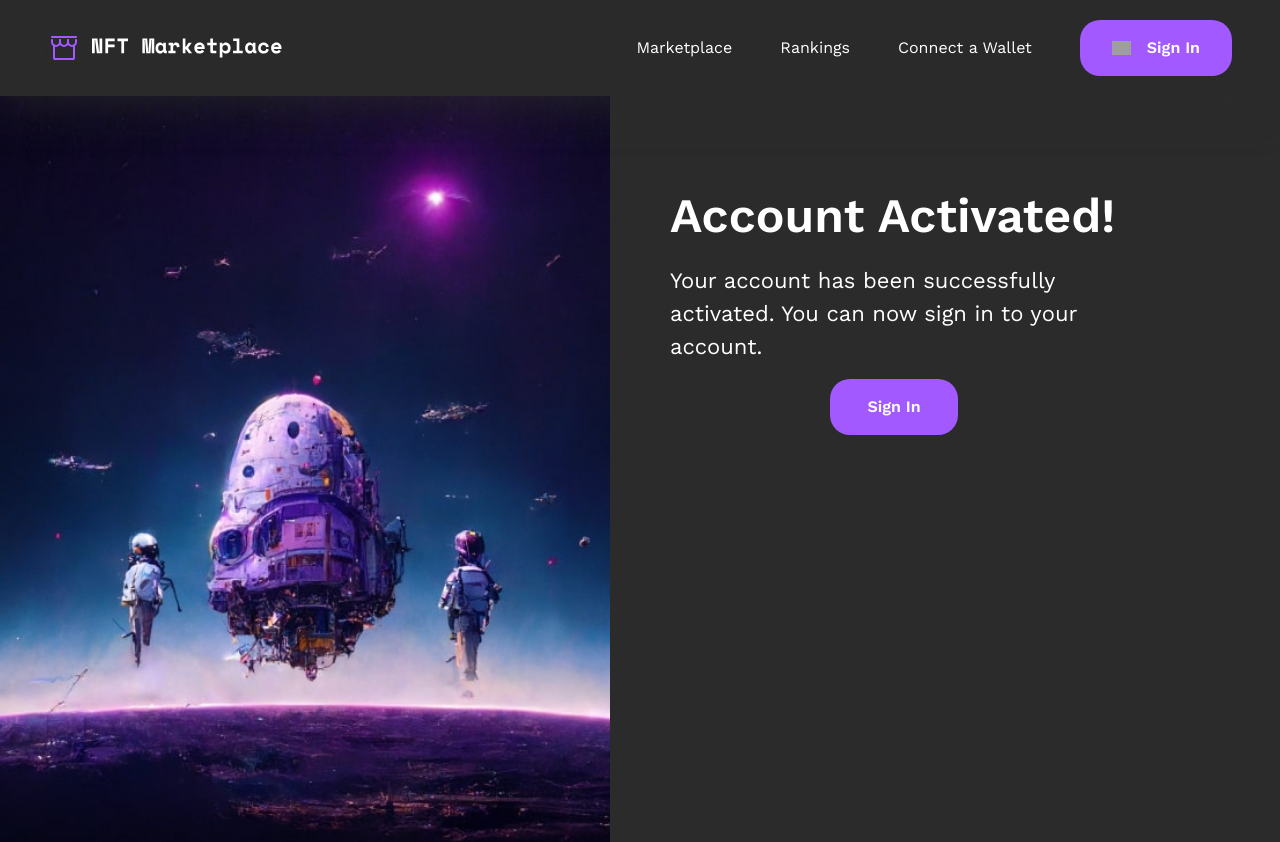
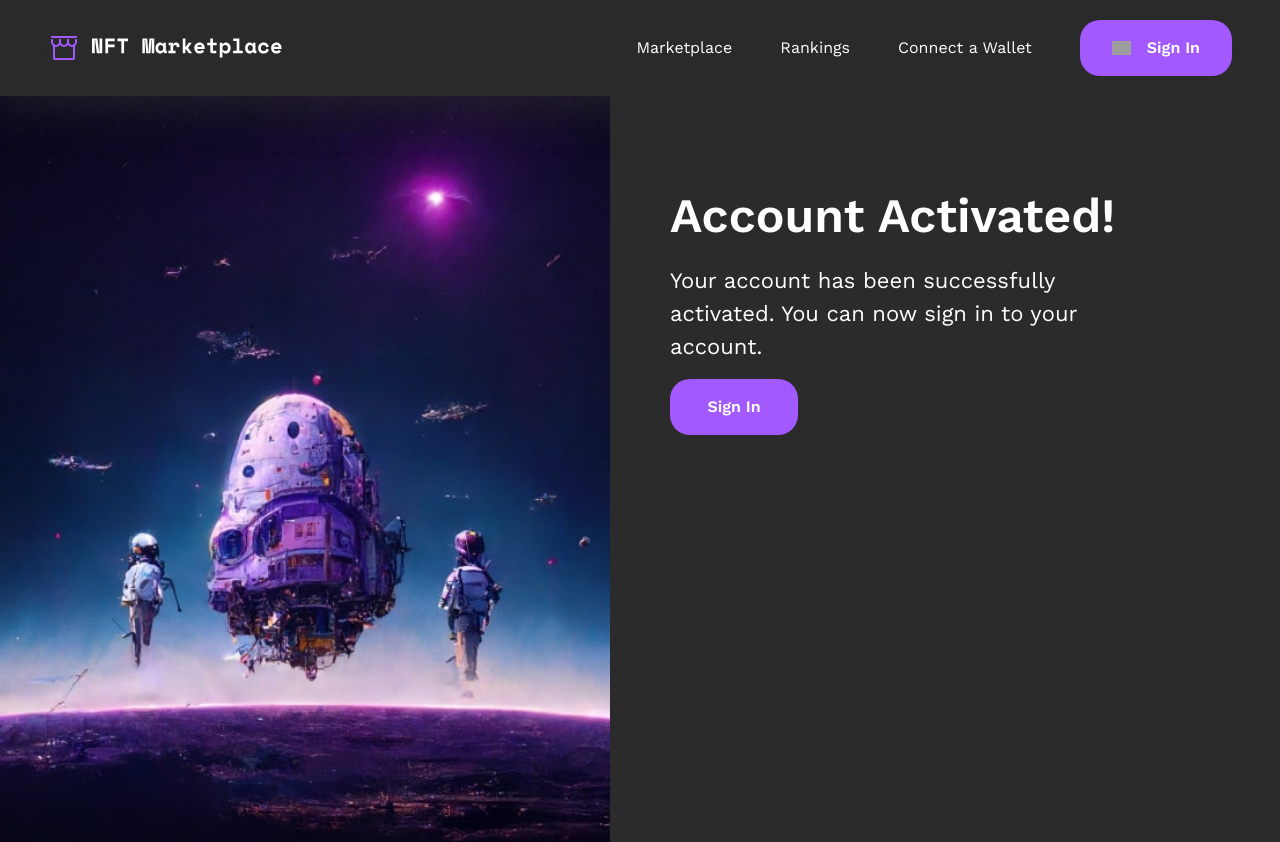
Before and after one commit to asztonski/nextjs-shop-demo, a Next.js app: page /account-activated in a window 1280 px wide. Shown: the top 842 px of the page. Built offline with nearby package versions, Linux system fonts and the light colour scheme; sample sign-in values are in the browser's storage; grey boxes are pictures that could not be loaded.

Commit message:
Remove unnecessary margin from Sign In button in AccountActivatedPage

```diff
--- a/app/(public)/account-activated/page.tsx
+++ b/app/(public)/account-activated/page.tsx
@@ -123,7 +123,7 @@ export default function AccountActivatedPage() {
           : "Your account has been successfully activated. You can now sign in to your account."
       }
     >
-      <ButtonLink href="/sign-in" className="mt-4 mx-auto">
+      <ButtonLink href="/sign-in" className="mt-4">
         Sign In
       </ButtonLink>
     </UserAuthView>
```
